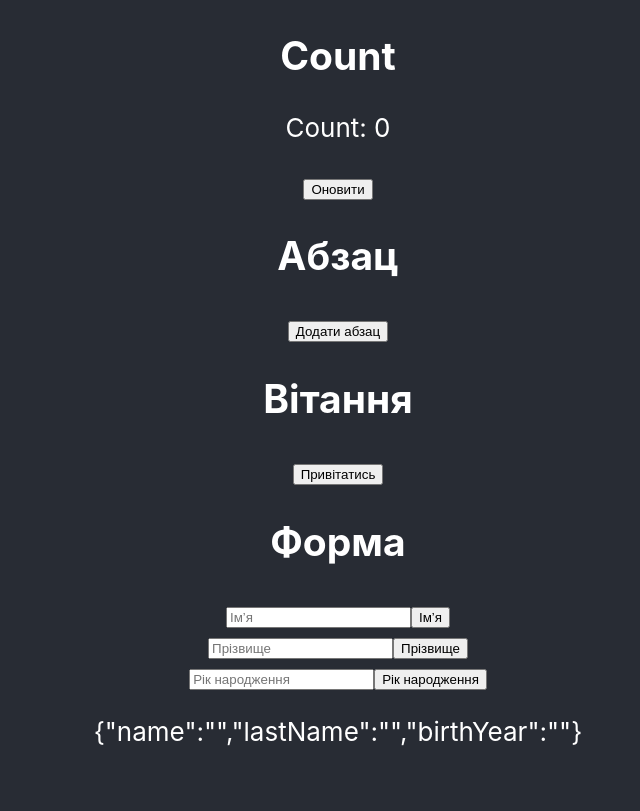
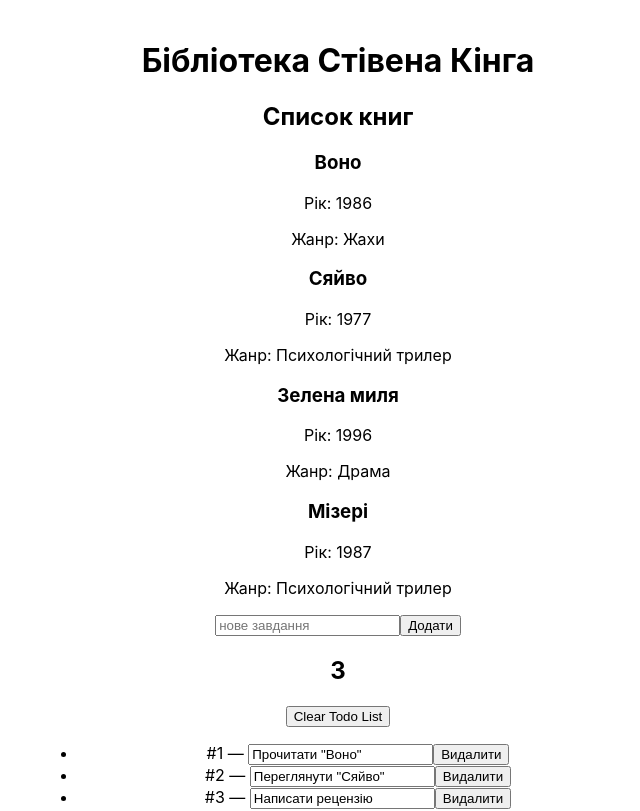
Before and after one commit to elena1964synyshyn/homework-react-1, a React (Create React App) app: page / in a window 1280 px wide. Shown: the top 811 px of the page, without its empty margins (302-942 px from the left). Built offline with nearby package versions, Linux system fonts and the light colour scheme.

Commit message:
update files js

```diff
--- a/src/App.js
+++ b/src/App.js
@@ -1,100 +1,3 @@
-// // import React from 'react';
-// import './App.css';
-// import UseEffectComponent from './Components/UseEffectComponent';
-// import UseLayoutEffectComponent from './Components/UseLayoutEffectComponent';
-// import UseStateComponent from './Components/UseStateComponent';
-// import UseReducerComponent from './Components/UseReducerComponent';
-// import UseRefComponent from './Components/UseRefComponent';
-// import { useMemo, useState, memo, useEffect } from 'react';
-// // import BookList from './Components/BookList';
-// // import TodoList from './Components/TodoList';
-
-// function App() {
-//   // return (
-//   //   <div style={{ maxWidth: '600px', margin: '0 auto', padding: '20px' }}>
-//   //     <h1>Бібліотека Стівена Кінга</h1>
-//   //     <BookList />
-//   //     <TodoList />
-//   //   </div>
-//   // );
-
-//   return (
-//     <div className="App">
-//       <UseEffectComponent />
-//       <UseLayoutEffectComponent />
-//       <UseStateComponent />
-//       <UseReducerComponent />
-//       <UseRefComponent />
-//     </div>
-//   );
-// }
-
-// // Кастомний хук
-// function useWindowWidth() {
-//   const [width, setWidth] = useState(window.innerWidth);
-
-//   useEffect(() => {
-//     const handleResize = () => setWidth(window.innerWidth);
-//     window.addEventListener('resize', handleResize);
-//     return () => window.removeEventListener('resize', handleResize);
-//   }, []);
-
-//   return width;
-// }
-
-// // Компонент без ререндеру
-// const SideComponent = memo(() => {
-//   console.log('SideComponent рендер');
-//   return <div>Я інший компонент</div>;
-// });
-
-// function App() {
-//   // useMemo
-//   const [list, setList] = useState([1, 2, 3, 4, 5]);
-//   const sum = useMemo(() => {
-//     return list.reduce((acc, num) => acc + num, 0);
-//   }, [list]);
-
-//   const addNumber = () => {
-//     setList([...list, Math.floor(Math.random() * 10)]);
-//   };
-
-//   // React.memo
-//   const [items, setItems] = useState(['Item 1', 'Item 2', 'Item 3']);
-//   const removeItem = index => {
-//     setItems(items.filter((_, i) => i !== index));
-//   };
-
-//   // useWindowWidth
-//   const width = useWindowWidth();
-
-//   return (
-//     <div className="App">
-//       <header className="App-header">
-//         <h2>1) useMemo</h2>
-//         <p>Список: {list.join(', ')}</p>
-//         <p>Сума: {sum}</p>
-//         <button onClick={addNumber}>Додати число</button>
-
-//         <h2>2) React.memo</h2>
-//         <ul>
-//           {items.map((item, index) => (
-//             <li key={index}>
-//               {item}
-//               <button onClick={() => removeItem(index)}>Видалити</button>
-//             </li>
-//           ))}
-//         </ul>
-//         <SideComponent />
-
-//         <h2>3) useWindowWidth</h2>
-//         <p>Ширина вікна: {width}px</p>
-//       </header>
-//     </div>
-//   );
-// }
-
-// export default App;
 import './App.css';
 import UseEffectComponent from './Components/UseEffectComponent';
 import UseLayoutEffectComponent from './Components/UseLayoutEffectComponent';
@@ -102,8 +5,9 @@
 import UseReducerComponent from './Components/UseReducerComponent';
 import UseRefComponent from './Components/UseRefComponent';
 import { useMemo, useState, memo, useEffect } from 'react';
+import BookList from './Components/BookList';
+import TodoList from './Components/TodoList';
 
-// Кастомний хук
 function useWindowWidth() {
   const [width, setWidth] = useState(window.innerWidth);
 
@@ -116,7 +20,6 @@
   return width;
 }
 
-// Компонент без ререндеру
 const SideComponent = memo(() => {
   console.log('SideComponent рендер');
   return <div>Я інший компонент</div>;
@@ -141,6 +44,12 @@
 
   return (
     <div className="App">
+      <div style={{ maxWidth: '600px', margin: '0 auto', padding: '20px' }}>
+        <h1>Бібліотека Стівена Кінга</h1>
+        <BookList />
+        <TodoList />
+      </div>
+
       <header className="App-header">
         <UseEffectComponent />
         <UseLayoutEffectComponent />
@@ -148,12 +57,12 @@
         <UseReducerComponent />
         <UseRefComponent />
 
-        <h2> useMemo</h2>
+        <h2>useMemo</h2>
         <p>Список: {list.join(', ')}</p>
         <p>Сума: {sum}</p>
         <button onClick={addNumber}>Додати число</button>
 
-        <h2> React.memo</h2>
+        <h2>React.memo</h2>
         <ul>
           {items.map((item, index) => (
             <li key={index}>
@@ -164,7 +73,7 @@
         </ul>
         <SideComponent />
 
-        <h2> useWindowWidth</h2>
+        <h2>useWindowWidth</h2>
         <p>Ширина вікна: {width}px</p>
       </header>
     </div>
--- a/src/Components/BookCard.js
+++ b/src/Components/BookCard.js
@@ -1,13 +1,13 @@
-// import React from 'react';
+import React from 'react';
 
-// const BookCard = ({ title, year, genre }) => {
-//   return (
-//     <div className="BookCard">
-//       <h3> {title}</h3>
-//       <p> Рік: {year}</p>
-//       <p> Жанр: {genre}</p>
-//     </div>
-//   );
-// };
+const BookCard = ({ title, year, genre }) => {
+  return (
+    <div className="BookCard">
+      <h3> {title}</h3>
+      <p> Рік: {year}</p>
+      <p> Жанр: {genre}</p>
+    </div>
+  );
+};
 
-// export default BookCard;
+export default BookCard;
--- a/src/Components/BookList.js
+++ b/src/Components/BookList.js
@@ -1,32 +1,32 @@
-// import React, { Component } from 'react';
-// import BookCard from './BookCard';
+import React, { Component } from 'react';
+import BookCard from './BookCard';
 
-// class BookList extends Component {
-//   constructor(props) {
-//     super(props);
-//     this.books = [
-//       { id: 1, title: 'Воно', year: 1986, genre: 'Жахи' },
-//       { id: 2, title: 'Сяйво', year: 1977, genre: 'Психологічний трилер' },
-//       { id: 3, title: 'Зелена миля', year: 1996, genre: 'Драма' },
-//       { id: 4, title: 'Мізері', year: 1987, genre: 'Психологічний трилер' },
-//     ];
-//   }
+class BookList extends Component {
+  constructor(props) {
+    super(props);
+    this.books = [
+      { id: 1, title: 'Воно', year: 1986, genre: 'Жахи' },
+      { id: 2, title: 'Сяйво', year: 1977, genre: 'Психологічний трилер' },
+      { id: 3, title: 'Зелена миля', year: 1996, genre: 'Драма' },
+      { id: 4, title: 'Мізері', year: 1987, genre: 'Психологічний трилер' },
+    ];
+  }
 
-//   render() {
-//     return (
-//       <div>
-//         <h2>Список книг</h2>
-//         {this.books.map(book => (
-//           <BookCard
-//             key={book.id}
-//             title={book.title}
-//             year={book.year}
-//             genre={book.genre}
-//           />
-//         ))}
-//       </div>
-//     );
-//   }
-// }
+  render() {
+    return (
+      <div>
+        <h2>Список книг</h2>
+        {this.books.map(book => (
+          <BookCard
+            key={book.id}
+            title={book.title}
+            year={book.year}
+            genre={book.genre}
+          />
+        ))}
+      </div>
+    );
+  }
+}
 
-// export default BookList;
+export default BookList;
--- a/src/Components/TodoInput.js
+++ b/src/Components/TodoInput.js
@@ -1,46 +1,11 @@
-// // import { useState } from 'react';
-
-// // const TodoInput = ({ onAdd }) => {
-// //   const [input, setInput] = useState('');
-
-// //   const onChangeHandler = e => {
-// //     setInput(e.target.value);
-// //   };
-
-// //   const onClickHandler = () => {
-// //     if (!input.trim()) return;
-// //     onAdd(input);
-// //     setInput('');
-// //   };
-
-// //   const onEnterHandler = e => {
-// //     if (e.key === 'Enter') {
-// //       if (!input.trim()) return;
-// //       onAdd(input);
-// //       setInput('');
-// //     }
-// //   };
-
-// //   return (
-// //     <>
-// //       <input
-// //         onKeyDown={onEnterHandler}
-// //         onChange={onChangeHandler}
-// //         value={input}
-// //       />
-// //       <button onClick={onClickHandler}>add new element</button>
-// //     </>
-// //   );
-// // };
-
-// // export default TodoInput;
-
-// // Д/З №4----------------------------
-
 // import { useState } from 'react';
 
 // const TodoInput = ({ onAdd }) => {
 //   const [input, setInput] = useState('');
+
+//   const onChangeHandler = e => {
+//     setInput(e.target.value);
+//   };
 
 //   const onClickHandler = () => {
 //     if (!input.trim()) return;
@@ -49,20 +14,55 @@
 //   };
 
 //   const onEnterHandler = e => {
-//     if (e.key === 'Enter') onClickHandler();
+//     if (e.key === 'Enter') {
+//       if (!input.trim()) return;
+//       onAdd(input);
+//       setInput('');
+//     }
 //   };
 
 //   return (
 //     <>
 //       <input
 //         onKeyDown={onEnterHandler}
-//         onChange={e => setInput(e.target.value)}
+//         onChange={onChangeHandler}
 //         value={input}
-//         placeholder="нове завдання"
 //       />
-//       <button onClick={onClickHandler}>Додати</button>
+//       <button onClick={onClickHandler}>add new element</button>
 //     </>
 //   );
 // };
 
 // export default TodoInput;
+
+// Д/З №4----------------------------
+
+import { useState } from 'react';
+
+const TodoInput = ({ onAdd }) => {
+  const [input, setInput] = useState('');
+
+  const onClickHandler = () => {
+    if (!input.trim()) return;
+    onAdd(input);
+    setInput('');
+  };
+
+  const onEnterHandler = e => {
+    if (e.key === 'Enter') onClickHandler();
+  };
+
+  return (
+    <>
+      <input
+        onKeyDown={onEnterHandler}
+        onChange={e => setInput(e.target.value)}
+        value={input}
+        placeholder="нове завдання"
+      />
+      <button onClick={onClickHandler}>Додати</button>
+    </>
+  );
+};
+
+export default TodoInput;
--- a/src/Components/TodoList.js
+++ b/src/Components/TodoList.js
@@ -1,95 +1,56 @@
-// import { useState } from 'react';
-// import TodoInput from './TodoInput';
+import { Component } from 'react';
+import TodoInput from './TodoInput';
 
-// const TodoList = () => {
-//   const [todos, setTodos] = useState([
-//     { id: 1, name: 'Прочитати "Воно"' },
-//     { id: 2, name: 'Переглянути "Сяйво"' },
-//     { id: 3, name: 'Написати рецензію' },
-//   ]);
+class TodoList extends Component {
+  constructor(props) {
+    super(props);
+    this.state = {
+      todos: JSON.parse(localStorage.getItem('todos')) || [
+        { id: 1, name: 'Прочитати "Воно"' },
+        { id: 2, name: 'Переглянути "Сяйво"' },
+        { id: 3, name: 'Написати рецензію' },
+      ],
+    };
+  }
 
-//   const onAddHandler = name => {
-//     const newTodo = { id: Date.now(), name };
-//     setTodos([...todos, newTodo]);
-//   };
+  onAddHandler = name => {
+    const newTodo = { id: Date.now(), name };
+    const updatedTodos = [...this.state.todos, newTodo];
+    this.setState({ todos: updatedTodos });
+    localStorage.setItem('todos', JSON.stringify(updatedTodos));
+  };
 
-//   const onDeleteHandler = id => {
-//     setTodos(todos.filter(todo => todo.id !== id));
-//   };
+  onDeleteHandler = id => {
+    const updatedTodos = this.state.todos.filter(todo => todo.id !== id);
+    this.setState({ todos: updatedTodos });
+    localStorage.setItem('todos', JSON.stringify(updatedTodos));
+  };
 
-//   return (
-//     <>
-//       <TodoInput onAdd={onAddHandler} />
-//       <h2>{todos.length}</h2>
-//       <ul>
-//         {todos.map(todo => (
-//           <li key={todo.id}>
-//             #{todo.id} — <input type="text" value={todo.name} readOnly />
-//             <button onClick={() => onDeleteHandler(todo.id)}>Видалити</button>
-//           </li>
-//         ))}
-//       </ul>
-//     </>
-//   );
-// };
+  clearTodos = () => {
+    this.setState({ todos: [] });
+    localStorage.removeItem('todos');
+  };
 
-// export default TodoList;
+  render() {
+    const { todos } = this.state;
+    return (
+      <>
+        <TodoInput onAdd={this.onAddHandler} />
+        <h2>{todos.length}</h2>
+        <button onClick={this.clearTodos}>Clear Todo List</button>
+        <ul>
+          {todos.map(todo => (
+            <li key={todo.id}>
+              #{todo.id} — <input type="text" value={todo.name} readOnly />
+              <button onClick={() => this.onDeleteHandler(todo.id)}>
+                Видалити
+              </button>
+            </li>
+          ))}
+        </ul>
+      </>
+    );
+  }
+}
 
-// Д/З № 4---------------------
-
-// import { Component } from 'react';
-// import TodoInput from './TodoInput';
-
-// class TodoList extends Component {
-//   constructor(props) {
-//     super(props);
-//     this.state = {
-//       todos: JSON.parse(localStorage.getItem('todos')) || [
-//         { id: 1, name: 'Прочитати "Воно"' },
-//         { id: 2, name: 'Переглянути "Сяйво"' },
-//         { id: 3, name: 'Написати рецензію' },
-//       ],
-//     };
-//   }
-
-//   onAddHandler = name => {
-//     const newTodo = { id: Date.now(), name };
-//     const updatedTodos = [...this.state.todos, newTodo];
-//     this.setState({ todos: updatedTodos });
-//     localStorage.setItem('todos', JSON.stringify(updatedTodos));
-//   };
-
-//   onDeleteHandler = id => {
-//     const updatedTodos = this.state.todos.filter(todo => todo.id !== id);
-//     this.setState({ todos: updatedTodos });
-//     localStorage.setItem('todos', JSON.stringify(updatedTodos));
-//   };
-
-//   clearTodos = () => {
-//     this.setState({ todos: [] });
-//     localStorage.removeItem('todos');
-//   };
-
-//   render() {
-//     const { todos } = this.state;
-//     return (
-//       <>
-//         <TodoInput onAdd={this.onAddHandler} />
-//         <h2>{todos.length}</h2>
-//         <button onClick={this.clearTodos}>Clear Todo List</button>
-//         <ul>
-//           {todos.map(todo => (
-//             <li key={todo.id}>
-//               #{todo.id} — <input type="text" value={todo.name} readOnly />
-//               <button onClick={() => this.onDeleteHandler(todo.id)}>
-//                 Видалити
-//               </button>
-//             </li>
-//           ))}
-//         </ul>
-//       </>
-//     );
-//   }
-// }
-
-// export default TodoList;
+export default TodoList;
```
